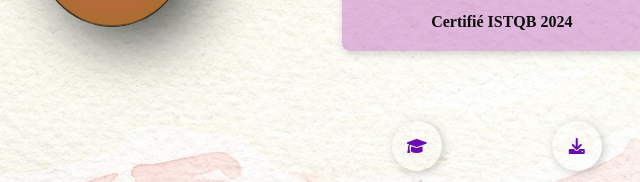
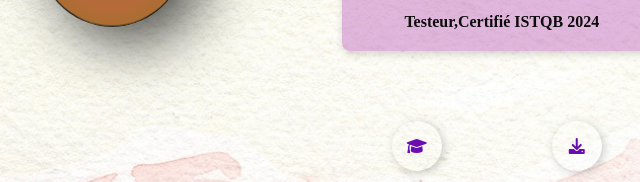
Before and after one commit to AnnahRandriami/Mon_portfolio, a website: page index.html in a window 1280 px wide. Shown: the part 439-621 px from the top of the page, 541-1181 px from the left. Drawn offline with Linux system fonts and the light colour scheme.

Commit message:
modification lien v3

```diff
--- a/index.html
+++ b/index.html
@@ -75,7 +75,7 @@
                <a href="mailto:annah.randriami@gmail.com">annah.randriami@gmail.com</a><br>
                Marseille, France
             </p>
-            <h2 class="certification">Certifié ISTQB 2024</h2>
+            <h2 class="certification">Testeur,Certifié ISTQB 2024</h2>
         </div>
 
         <div id = "btn-1" class="nav btn-1 right" data-text="CV à télécharger">
```
